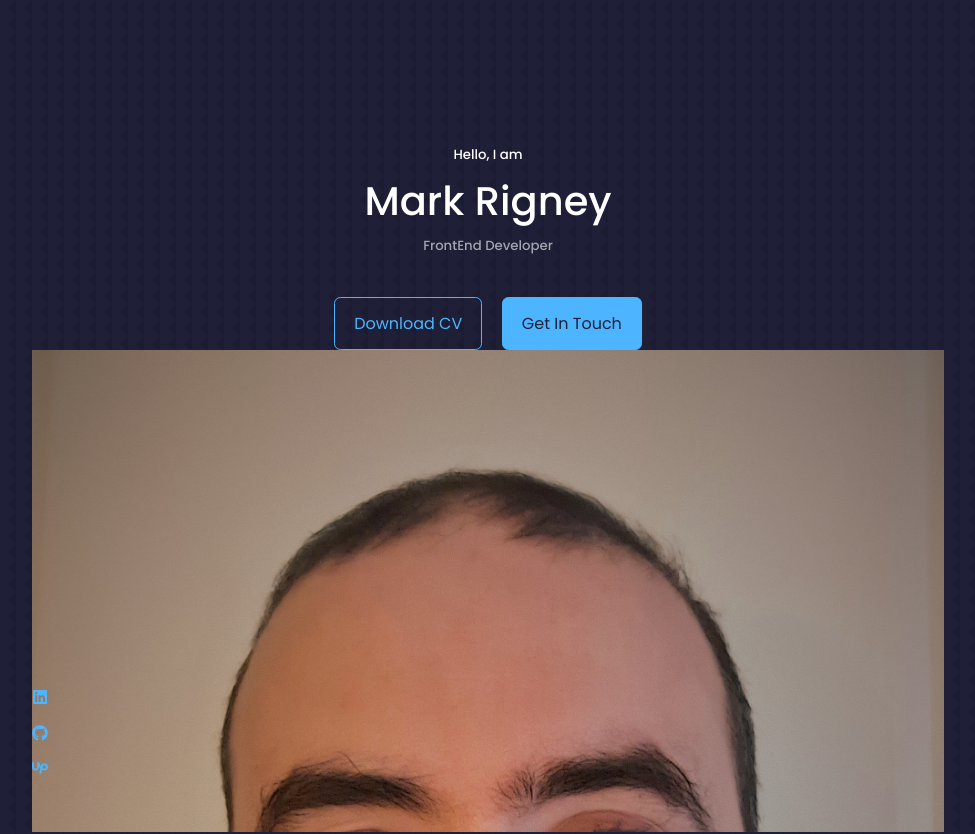
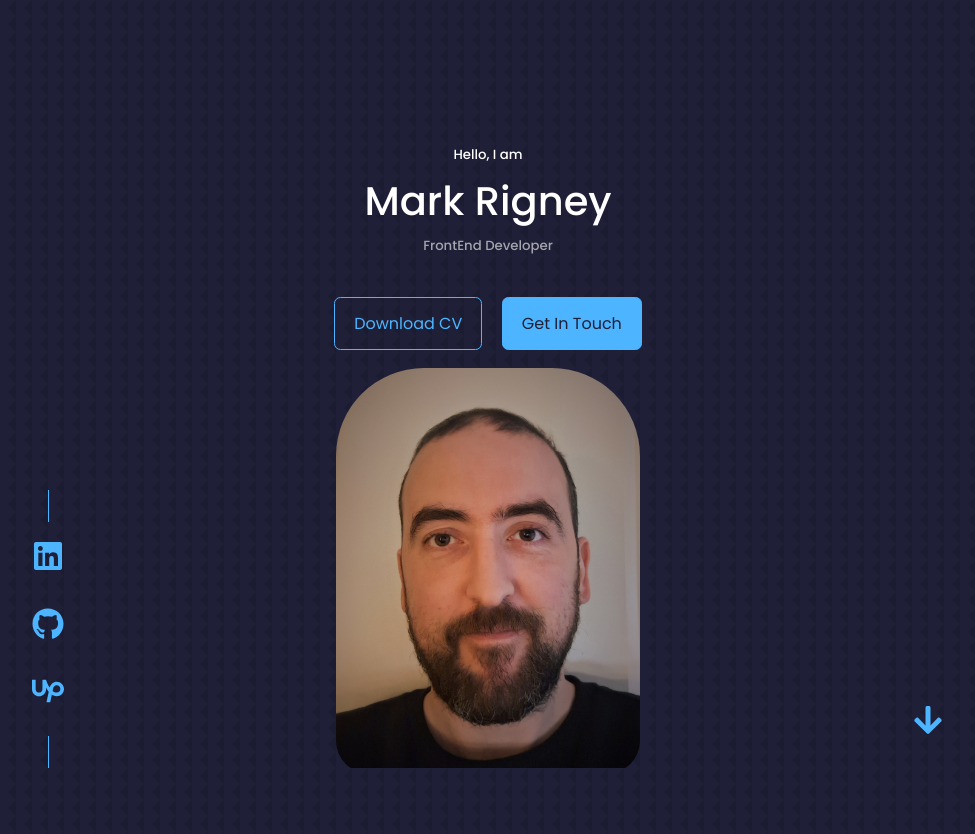
Before and after one commit to KramYengir/portfolio_page, a React (Vite) app: page / in a window 1280 px wide. Shown: the top 834 px of the page, without its empty margins (152-1127 px from the left). Built offline with nearby package versions, Linux system fonts and the light colour scheme.

Commit message:
header basic layout done

```diff
--- a/src/components/Header/header.css
+++ b/src/components/Header/header.css
@@ -23,9 +23,76 @@ header {
   display: flex;
   flex-direction: column;
   align-items: center;
-  gap: 0.5rem;
+  gap: 0.8rem;
 
   position: absolute;
   left: 0;
-  bottom: 3rem;
+  bottom: 4rem;
+
+  font-size: 2rem;
 }
+
+.header__socials::before {
+  content: "";
+  width: 1px;
+  height: 2rem;
+  background-color: var(--color-primary);
+}
+.header__socials::after {
+  content: "";
+  width: 1px;
+  height: 2rem;
+  background-color: var(--color-primary);
+}
+
+/* ======== IMAGE ======== */
+.me {
+  width: 22rem;
+  height: 30rem;
+  position: absolute;
+  left: calc(50% - 11rem);
+  bottom: 4rem;
+
+  overflow: hidden;
+  margin-top: 4rem;
+  padding: 5rem 1.5rem 1.5rem 1.5rem;
+}
+
+.me img {
+  border-radius: 5.5rem 5.5rem 2rem 2rem;
+}
+
+/* ======== SCROLL DOWN ======== */
+.scroll__down {
+  position: absolute;
+  right: 0;
+  bottom: 5rem;
+  font-size: 2rem;
+
+  /*  transform: rotate(90deg); */
+}
+
+/*****  media qeuries ******/
+
+/* MEDIUM */
+@media screen and (max-width: 1024px) {
+  header {
+    height: 68vh;
+  }
+
+  section {
+    margin-top: 6rem;
+  }
+}
+/* SMALL */
+@media screen and (max-width: 600px) {
+  header {
+    height: 100vh;
+  }
+
+  /* make sure to display these somehwre else */
+  .header__socials,
+  .scroll__down {
+    display: none;
+  }
+}
--- a/src/components/Header/header.jsx
+++ b/src/components/Header/header.jsx
@@ -1,3 +1,4 @@
+import { FaArrowDown } from "react-icons/fa";
 import CTA from "./CTA";
 import HeaderSocials from "./headerSocials";
 import "./header.css";
@@ -16,7 +17,7 @@ const Header = () => {
           <img src={myImg} alt="Photo of Creator" />
         </div>
         <a href="#contact" className="scroll__down">
-          Scroll Down
+          <FaArrowDown />
         </a>
       </div>
     </header>
```
